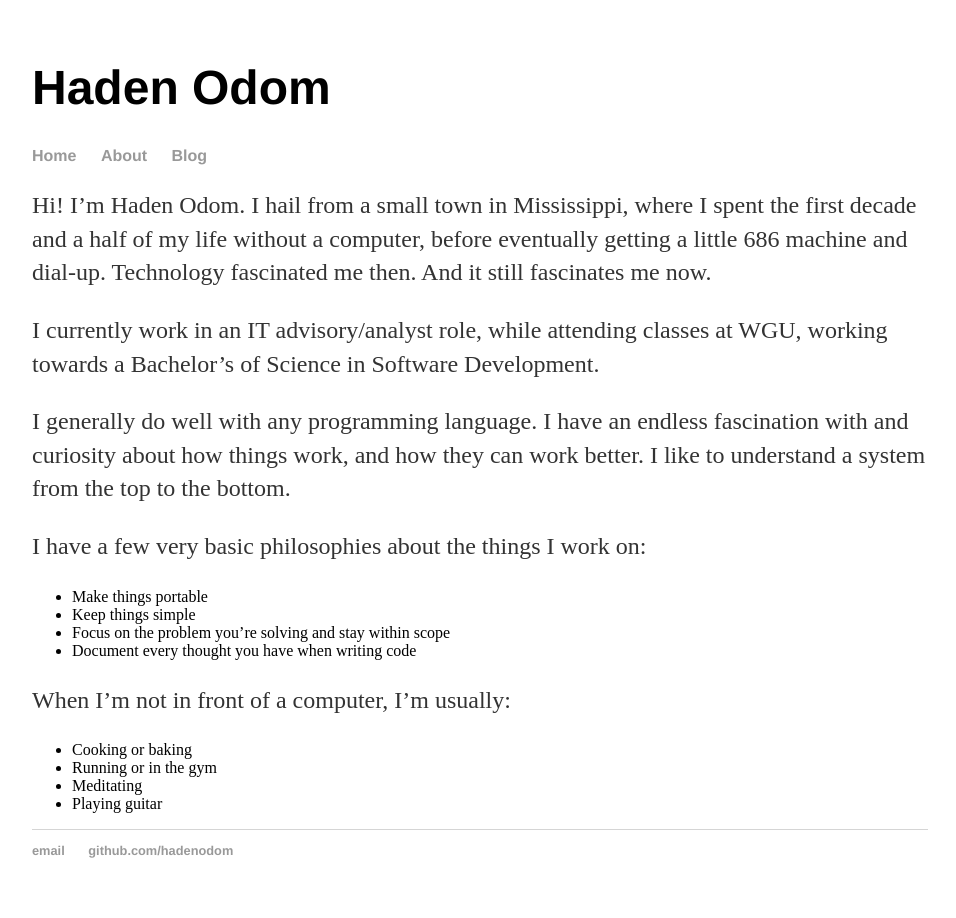
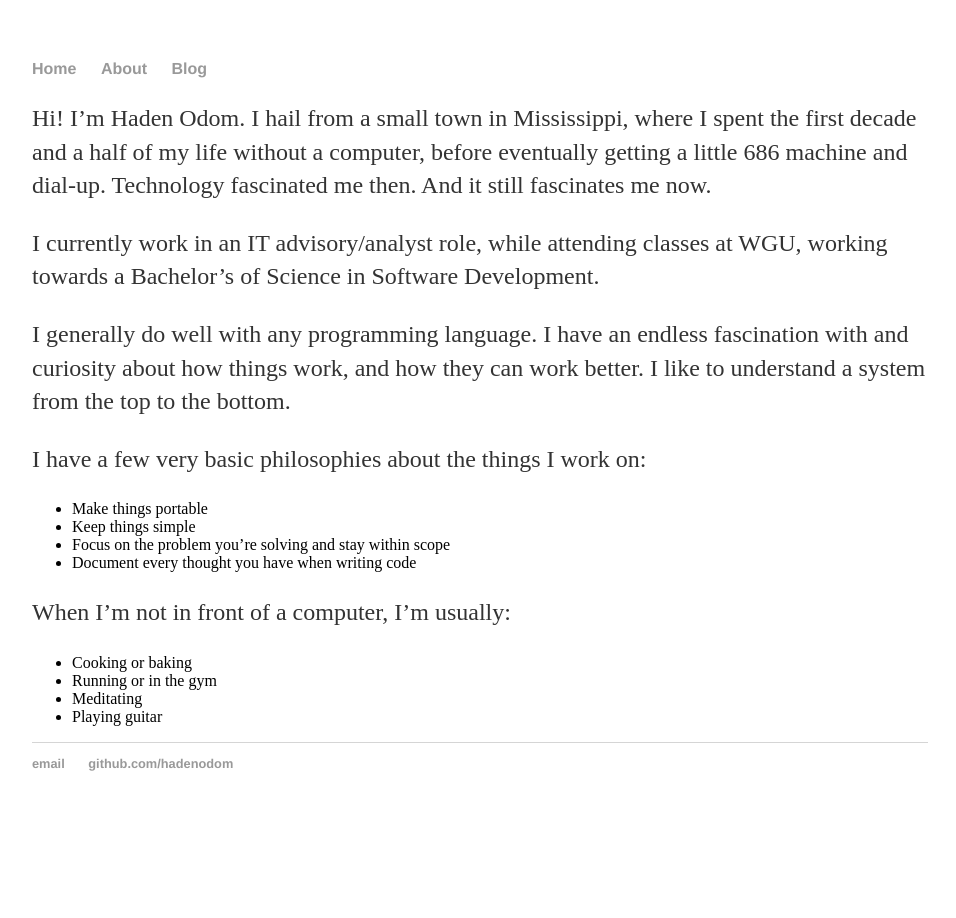
Before and after one commit to hadenodom/hadenodom.github.io, a Jekyll site: the page built from about/index.md, in a window 1280 px wide. Shown: the whole page, without its empty margins (160-1116 px from the left). Built offline with Jekyll 4.4.1, drawn with Linux system fonts in a browser that asks for light colours.

Commit message:
Update default.html

```diff
--- a/_layouts/default.html
+++ b/_layouts/default.html
@@ -6,7 +6,6 @@
 			<link rel="stylesheet" type="text/css" href="/main.css">
 		</head>
 		<body>
-			<h1> Haden Odom </h1>
 			<nav>
 	    		<ul>
 	        		<li><a href="/">Home</a></li>
```
